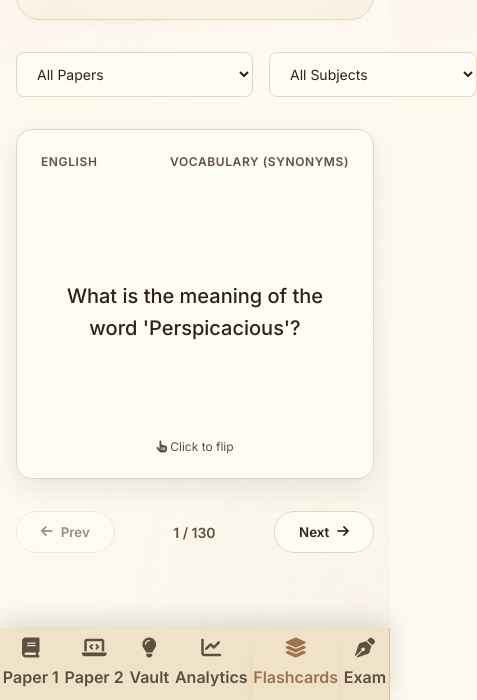
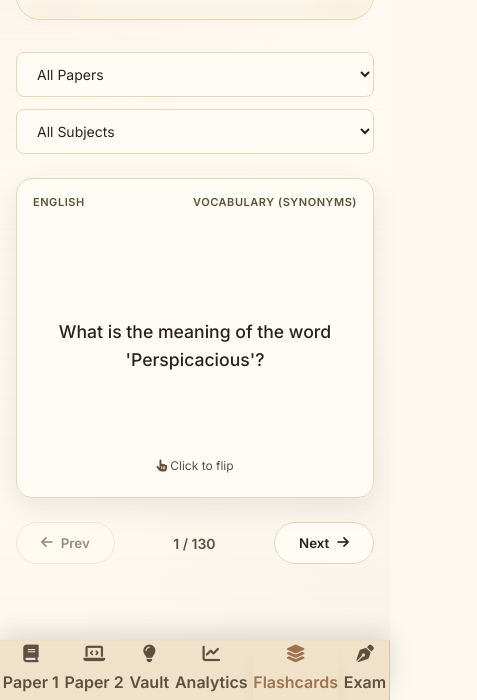
Before and after one commit to Dannavv/scholar-prep-cbt, a plain HTML site: page flashcards.html in a window 390 px wide. Shown: the part 144-844 px from the top of the page, 477 px wide, since content can reach past the window. Drawn offline with Linux system fonts and the light colour scheme.

Commit message:
v3.2.1 flash cards

```diff
--- a/css/core.css
+++ b/css/core.css
@@ -206,7 +206,7 @@ body.mouse-motion::before {
 
   .sidebar {
     width: 100% !important;
-    height: 72px !important; /* Fixed height for better control */
+    height: 60px !important; /* Fixed height for better control */
     position: fixed !important;
     top: auto !important;
     bottom: 0 !important;
@@ -264,12 +264,12 @@ body.mouse-motion::before {
   }
 
   .nav-item i {
-    font-size: 1.25rem !important;
+    font-size: 1.1rem !important;
     margin-bottom: 2px;
   }
 
   .nav-item span {
-    font-size: 0.75rem !important;
+    font-size: 0.65rem !important;
     font-weight: 600;
   }
 
@@ -281,18 +281,18 @@ body.mouse-motion::before {
   .nav-item.active::after {
     content: "";
     position: absolute;
-    top: 12px;
-    width: 32px;
-    height: 32px;
+    top: 6px;
+    width: 30px;
+    height: 30px;
     background: color-mix(in srgb, var(--accent) 12%, transparent);
-    border-radius: 12px;
+    border-radius: 10px;
     z-index: -1;
   }
 
   .main {
     margin-left: 0 !important;
     margin-top: 0 !important;
-    padding: 1.5rem 1rem 80px !important; /* Bottom padding for nav */
+    padding: 1.5rem 1rem 70px !important; /* Bottom padding for nav */
     z-index: 1 !important;
   }
 
--- a/flashcards.html
+++ b/flashcards.html
@@ -158,6 +158,35 @@
             padding: 3rem;
             color: var(--text-muted);
         }
+
+        @media (max-width: 600px) {
+            .fc-controls {
+                flex-direction: column;
+                gap: 0.75rem;
+                margin-bottom: 1.5rem;
+            }
+            .flashcard {
+                height: 320px;
+            }
+            .fc-content {
+                font-size: 1.1rem;
+            }
+            .fc-back .fc-content {
+                font-size: 1.05rem;
+            }
+            .fc-face {
+                padding: 1.5rem;
+            }
+            .fc-meta {
+                top: 1rem;
+                left: 1rem;
+                right: 1rem;
+                font-size: 11px;
+            }
+            .fc-nav {
+                margin-top: 1.5rem;
+            }
+        }
     </style>
 </head>
 
```
